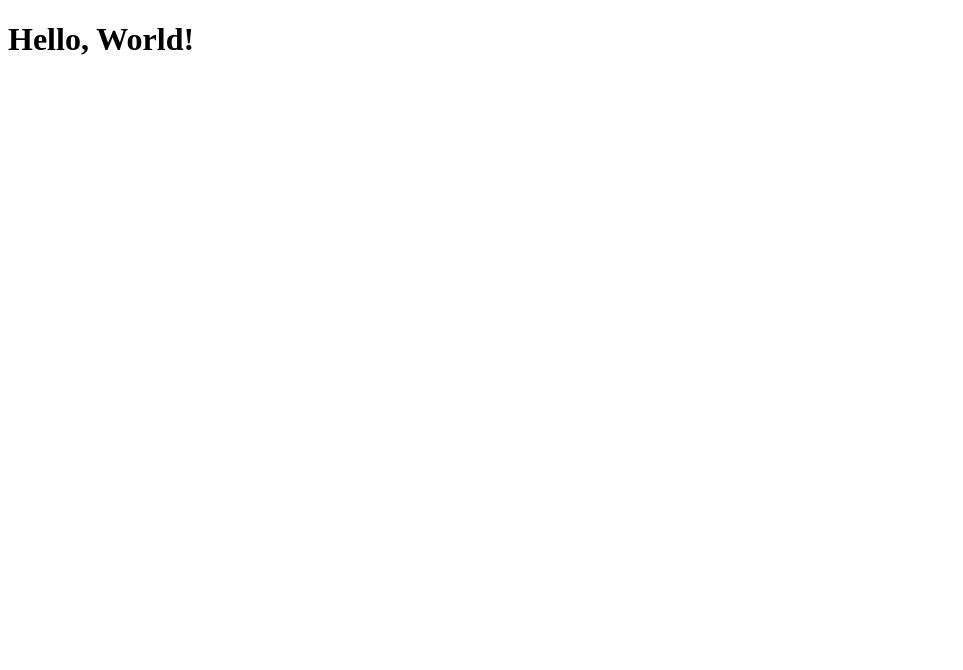
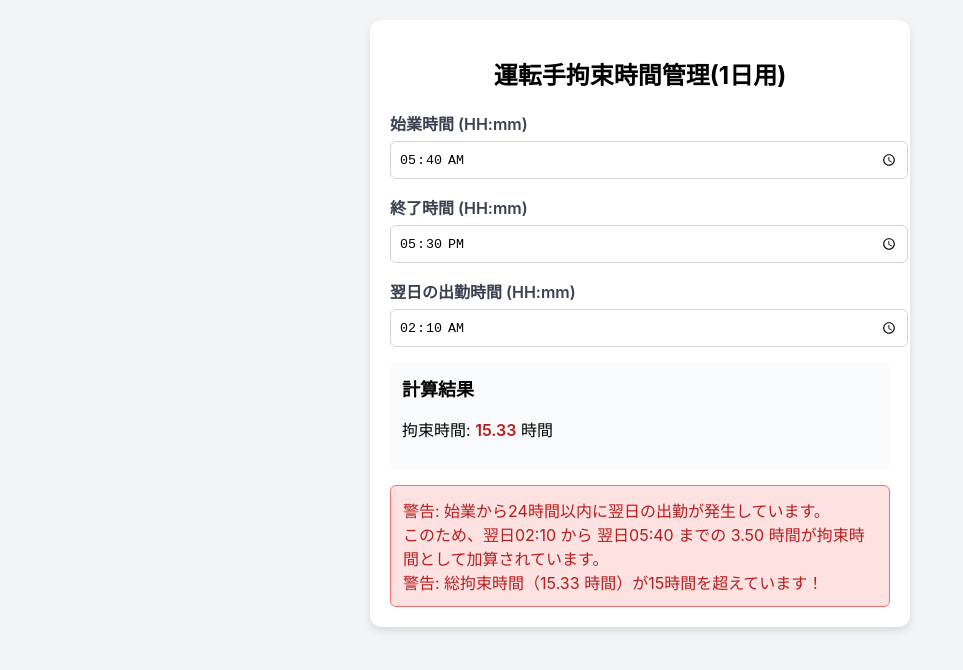
Before and after one commit to shinhagiwara53-dev/-, a plain HTML site: page index.html in a window 1280 px wide. Shown: the whole page, without its empty margins (0-963 px from the left). Drawn offline with Linux system fonts and the light colour scheme.

Commit message:
Update index.html

```diff
--- a/index.html
+++ b/index.html
@@ -1,11 +1,117 @@
 <!DOCTYPE html>
-<html>
-  <head>
-    <meta charset="UTF-8">
-    <title>Progate</title>
-    <link rel="stylesheet" href="stylesheet.css">
-  </head>
-  <body>
-    <h1>Hello, World!</h1>
-  </body>
+<html lang="ja">
+<head>
+  <meta charset="UTF-8" />
+  <meta name="viewport" content="width=device-width, initial-scale=1.0" />
+  <title>運転手拘束時間管理(1日用)</title>
+  <style>
+    body { font-family: "Inter", sans-serif; background: #f3f4f6; margin: 0; padding: 20px; }
+    .container { max-width: 500px; margin: auto; background: white; padding: 20px; border-radius: 12px; box-shadow: 0 4px 8px rgba(0,0,0,0.1); }
+    h1 { font-size: 24px; text-align: center; margin-bottom: 20px; }
+    label { display: block; margin-bottom: 6px; font-weight: 600; color: #374151; }
+    input[type="time"] { width: 100%; padding: 8px; border: 1px solid #d1d5db; border-radius: 6px; margin-bottom: 16px; }
+    .result { background: #f9fafb; padding: 12px; border-radius: 6px; margin-bottom: 16px; }
+    .result h2 { margin: 0 0 8px; font-size: 18px; }
+    .alert { background: #fee2e2; border: 1px solid #f87171; color: #b91c1c; padding: 12px; border-radius: 6px; white-space: pre-line; }
+    .blue { color: #1d4ed8; font-weight: 600; }
+    .red { color: #b91c1c; font-weight: 600; }
+  </style>
+</head>
+<body>
+  <div class="container">
+    <h1>運転手拘束時間管理(1日用)</h1>
+
+    <label for="startTime">始業時間 (HH:mm)</label>
+    <input type="time" id="startTime" value="05:40" />
+
+    <label for="endTime">終了時間 (HH:mm)</label>
+    <input type="time" id="endTime" value="17:30" />
+
+    <label for="nextDayStartTime">翌日の出勤時間 (HH:mm)</label>
+    <input type="time" id="nextDayStartTime" value="02:10" />
+
+    <div class="result">
+      <h2>計算結果</h2>
+      <p id="constraintHours">拘束時間: -- 時間</p>
+    </div>
+
+    <div id="warningMessage" class="alert" style="display:none;"></div>
+  </div>
+
+  <script>
+    const startInput = document.getElementById("startTime");
+    const endInput = document.getElementById("endTime");
+    const nextDayInput = document.getElementById("nextDayStartTime");
+    const resultEl = document.getElementById("constraintHours");
+    const warningEl = document.getElementById("warningMessage");
+
+    function calculateTimes() {
+      const startTime = startInput.value;
+      const endTime = endInput.value;
+      const nextDayStartTime = nextDayInput.value;
+
+      const timeRegex = /^([01]\d|2[0-3]):([0-5]\d)$/;
+      if (!timeRegex.test(startTime) || !timeRegex.test(endTime) || !timeRegex.test(nextDayStartTime)) {
+        warningEl.style.display = "block";
+        warningEl.textContent = "有効な時間を入力してください (例: 08:00)";
+        resultEl.textContent = "拘束時間: -- 時間";
+        return;
+      }
+
+      const today = new Date();
+      today.setHours(0,0,0,0);
+
+      const [startHour, startMinute] = startTime.split(":").map(Number);
+      const startDateTime = new Date(today.getFullYear(), today.getMonth(), today.getDate(), startHour, startMinute);
+
+      const [endHour, endMinute] = endTime.split(":").map(Number);
+      let endDateTime = new Date(today.getFullYear(), today.getMonth(), today.getDate(), endHour, endMinute);
+      if (endDateTime < startDateTime) endDateTime.setDate(endDateTime.getDate() + 1);
+
+      const shiftConstraintMillis = endDateTime - startDateTime;
+      const calculatedShiftConstraintHours = shiftConstraintMillis / (1000*60*60);
+
+      const [nextStartHour, nextStartMinute] = nextDayStartTime.split(":").map(Number);
+      let nextDayStartDateTime = new Date(today.getFullYear(), today.getMonth(), today.getDate() + 1, nextStartHour, nextStartMinute);
+      if (nextDayStartDateTime < endDateTime) nextDayStartDateTime.setDate(nextDayStartDateTime.getDate() + 1);
+
+      let effectiveConstraintHours = calculatedShiftConstraintHours;
+      let doubleCountedHours = 0;
+
+      const periodEnd24h = new Date(startDateTime.getTime() + 24*60*60*1000);
+      if (nextDayStartDateTime < periodEnd24h) {
+        const doubleCountedMillis = periodEnd24h - nextDayStartDateTime;
+        doubleCountedHours = doubleCountedMillis / (1000*60*60);
+        effectiveConstraintHours += doubleCountedHours;
+      }
+
+      // 結果の表示
+      resultEl.innerHTML = `拘束時間: <span class="${effectiveConstraintHours > 15 ? "red" : "blue"}">${effectiveConstraintHours.toFixed(2)}</span> 時間`;
+
+      // 警告メッセージ
+      let messages = [];
+      if (doubleCountedHours > 0) {
+        messages.push(`警告: 始業から24時間以内に翌日の出勤が発生しています。\nこのため、翌日${nextDayStartTime} から 翌日${periodEnd24h.toLocaleTimeString('ja-JP',{hour:'2-digit',minute:'2-digit'})} までの ${doubleCountedHours.toFixed(2)} 時間が拘束時間として加算されています。`);
+      }
+      if (effectiveConstraintHours > 15) {
+        messages.push(`警告: 総拘束時間（${effectiveConstraintHours.toFixed(2)} 時間）が15時間を超えています！`);
+      }
+
+      if (messages.length > 0) {
+        warningEl.style.display = "block";
+        warningEl.textContent = messages.join("\n");
+      } else {
+        warningEl.style.display = "none";
+      }
+    }
+
+    // 初回計算
+    calculateTimes();
+
+    // 入力が変わったら再計算
+    [startInput, endInput, nextDayInput].forEach(el => {
+      el.addEventListener("input", calculateTimes);
+    });
+  </script>
+</body>
 </html>
```
